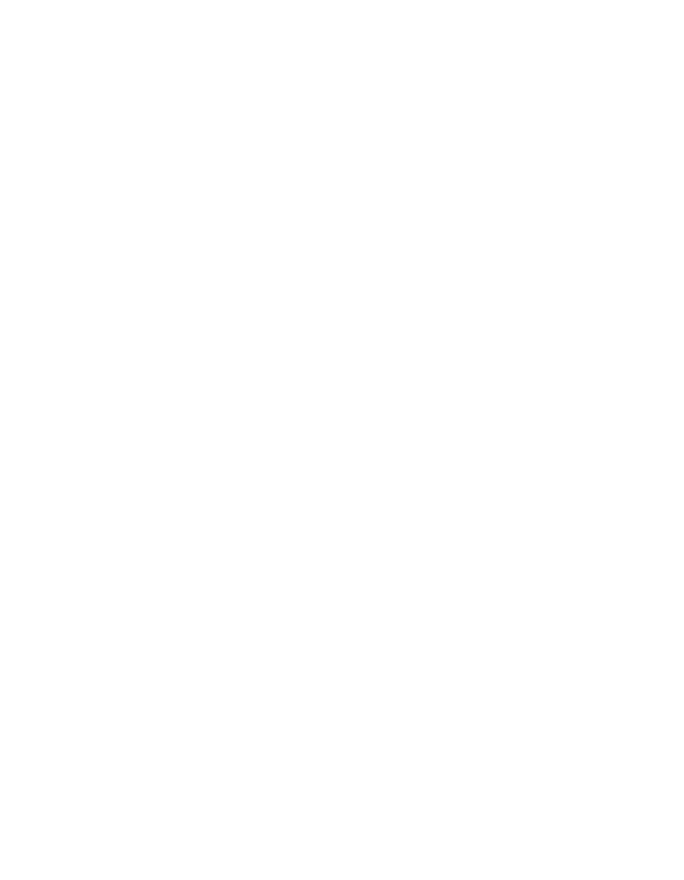
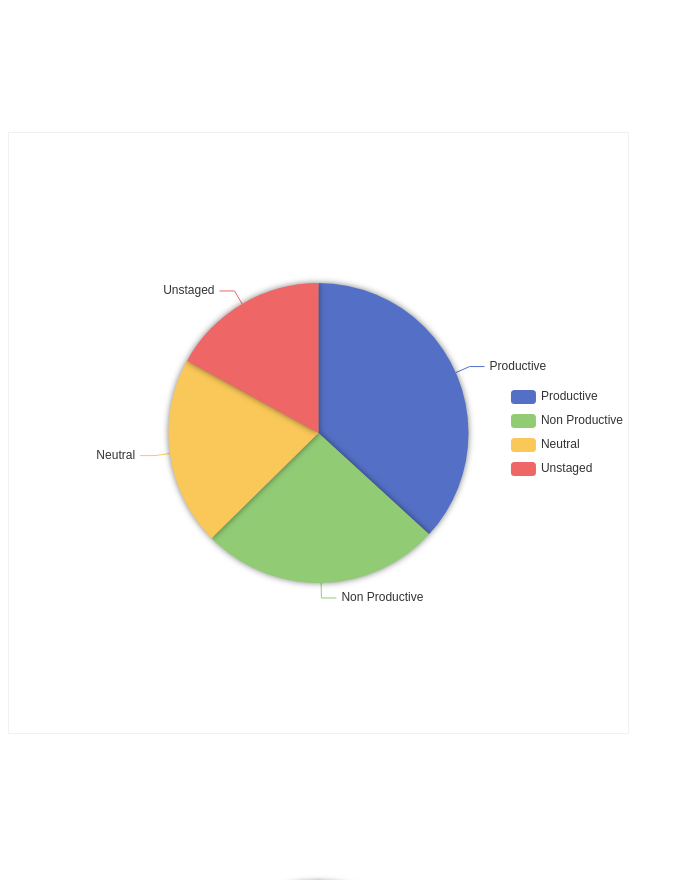
Before and after one commit to Rohit-Gupta11/graphs, a React app: page / in a window 1280 px wide. Shown: the part 4760-5640 px from the top of the page, without its empty margins (0-684 px from the left). Before the commit the page ends 4900 px from the top, so only its background shows below. Built offline with nearby package versions, Linux system fonts and the light colour scheme.

Commit message:
pie2 added

```diff
--- a/src/App.js
+++ b/src/App.js
@@ -3,6 +3,7 @@ import Bar2 from './components/Bar2.jsx';
 import Bar from './components/Bar.jsx';
 import Line from './components/Line.jsx';
 import Pie from './components/Pie.jsx';
+import Pie2 from './components/Pie2.jsx';
 import Gauge from './components/Gauge.jsx';
 import Gauge2 from './components/Gauge2.jsx';
 import resizeObserver from './utils/resizeObserver';
@@ -66,6 +67,9 @@ function App() {
                 <div style={{ width: "49%", height: 600, marginBottom: 200, border: "1px solid #f1f1f1" }}>
                     <Line resizeObserver={resizeObserver} />
                 </div>
+                <div style={{ width: "49%", height: 600, marginBottom: 200, border: "1px solid #f1f1f1" }}>
+                    <Pie2/>
+                </div>
             </div>
         </div>
     )
--- /dev/null
+++ b/src/components/Pie2.jsx
@@ -0,0 +1,219 @@
+import React from "react"
+import * as echarts from "echarts"
+
+class Pie2 extends React.Component {
+    constructor(props) {
+        super(props);
+        this.myChart1 = React.createRef();
+        this.myChart2 = React.createRef();
+        this.myChart3 = React.createRef();
+    }
+
+    componentDidMount() {
+        this.setUpMyChart();
+    }
+
+    setUpMyChart() {
+
+        // initialize all required charts
+        const chart1 = echarts.init(this.myChart1.current)
+        const chart2 = echarts.init(this.myChart2.current)
+        const chart3 = echarts.init(this.myChart3.current)
+
+        // options for all charts
+        let option1 = {
+            tooltip: {
+                trigger: 'item'
+            },
+            legend: {
+                orient: 'vertical',
+                right: 'right',
+                top: 'center'
+            },
+            series: [
+                {
+                    type: 'pie',
+                    radius: '50%',
+                    itemStyle: {
+                        borderWidth: 2,
+                        shadowBlur: 6,
+                        shadowColor: 'rgba(0,0,0,0.5)'
+                    },
+                    data: [
+                        { value: 1048, name: 'Productive' },
+                        { value: 735, name: 'Non Productive' },
+                        { value: 580, name: 'Neutral' },
+                        { value: 484, name: 'Unstaged' }
+                    ],
+                    emphasis: {
+                        itemStyle: {
+                            borderColor: '#fff',
+                            borderWidth: 6,
+                            shadowBlur: 0
+                        }
+                    },
+                    animationEasing: 'circulaIn',
+                    animationDuration: 1500
+                }
+            ]
+        };
+
+        let option2 = {
+            tooltip: {
+                trigger: 'item'
+            },
+            legend: {
+                orient: 'vertical',
+                right: 'right',
+                top: 'center'
+            },
+            series: [
+                {
+                    type: 'pie',
+                    radius: '50%',
+                    itemStyle: {
+                        borderWidth: 2,
+                        borderColor: '#fff',
+                        shadowBlur: 6,
+                        shadowColor: 'rgba(0,0,0,0.5)'
+                    },
+                    data: [
+                        { value: 1048, name: 'Productive' },
+                        { value: 735, name: 'Non Productive' },
+                        { value: 580, name: 'Neutral' },
+                        { value: 484, name: 'Unstaged' }
+                    ],
+                    emphasis: {
+                        itemStyle: {
+                            borderColor: '#fff',
+                            borderWidth: 6,
+                            shadowBlur: 20,
+                        },
+                    },
+                    animationEasing: 'circulaIn',
+                    animationDuration: 1500
+                }
+            ]
+        };
+
+        let option3 = {
+            tooltip: {
+                trigger: 'item'
+            },
+            legend: {
+                orient: 'vertical',
+                right: 'right',
+                top: 'center'
+            },
+            series: [
+                {
+                    type: 'pie',
+                    radius: '50%',
+                    itemStyle: {
+                        borderWidth: 2,
+                        borderColor: '#fff',
+                        shadowBlur: 6,
+                        shadowColor: 'rgba(0,0,0,0.5)'
+                    },
+                    data: [
+                        {
+                            value: 1048, name: 'Productive',
+                            itemStyle: {
+                                color: new echarts.graphic.LinearGradient(0, 0, 0, 1, [
+                                    { offset: 0, color: '#96ff68' },
+                                    { offset: 0.5, color: '#56f012' },
+                                    { offset: 1, color: 'darkgreen' }
+                                ])
+                            }
+                        },
+                        {
+                            value: 735, name: 'Non Productive', itemStyle: {
+                                color: new echarts.graphic.LinearGradient(0, 0, 0, 1, [
+                                    { offset: 0, color: 'yellow' },
+                                    { offset: 0.5, color: 'orange' },
+                                    { offset: 1, color: 'red' }
+                                ])
+                            }
+                        },
+                        {
+                            value: 580, name: 'Neutral',
+                            itemStyle: {
+                                color: new echarts.graphic.LinearGradient(0, 0, 0, 1, [
+                                    { offset: 0, color: 'white' },
+                                    { offset: 0.5, color: 'violet' },
+                                    { offset: 1, color: 'purple' }
+                                ])
+                            }
+                        },
+                        {
+                            value: 484, name: 'Unstaged', itemStyle: {
+                                color: new echarts.graphic.LinearGradient(0, 0, 0, 1, [
+                                    { offset: 0, color: '#83bff6' },
+                                    { offset: 0.5, color: '#188df0' },
+                                    { offset: 1, color: 'blue' }
+                                ])
+                            }
+                        }
+                    ],
+                    emphasis: {
+                        itemStyle: {
+                            borderColor: '#fff',
+                            borderWidth: 6,
+                            shadowBlur: 20,
+                        },
+                    },
+                    animationEasing: 'circulaIn',
+                    animationDuration: 1500
+                }
+            ]
+        };
+
+        // set options for each charts
+        chart1.setOption(option1);
+        chart2.setOption(option2);
+        chart3.setOption(option3);
+
+        // add click event to each charts
+        chart1.on('click', function (params) {
+            console.log(params);
+        });
+
+        chart2.on('click', function (params) {
+            console.log(params);
+        });
+
+        chart3.on('click', function (params) {
+            console.log(params);
+        });
+    }
+
+    render() {
+        return (
+            <>
+                <div
+                    ref={this.myChart1}
+                    style={{
+                        width: "100%",
+                        height: "100%",
+                    }}
+                ></div>
+                <div
+                    ref={this.myChart2}
+                    style={{
+                        width: "100%",
+                        height: "100%",
+                    }}
+                ></div>
+                <div
+                    ref={this.myChart3}
+                    style={{
+                        width: "100%",
+                        height: "100%",
+                    }}
+                ></div>
+            </>
+        )
+    }
+}
+
+export default Pie2;
```
